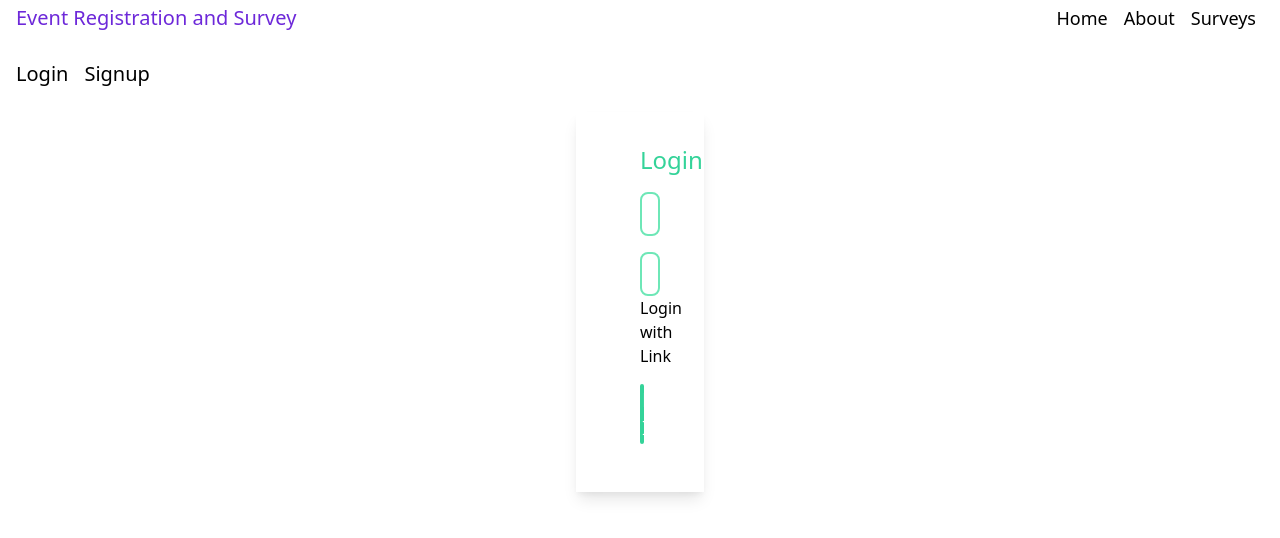
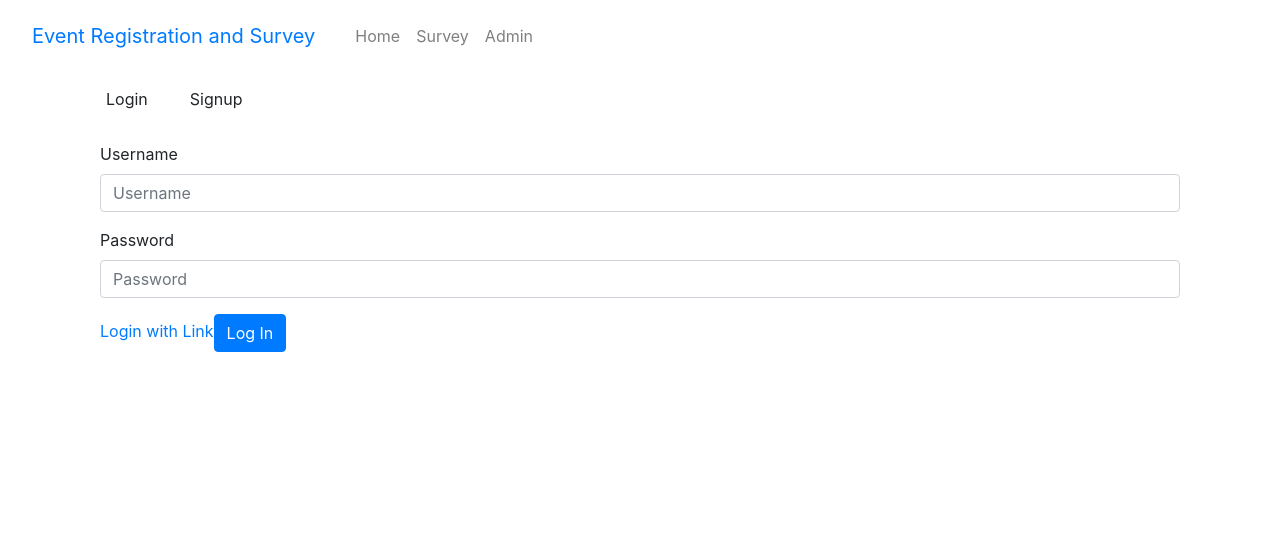
Before and after one commit to kdrahul/ERS_UI, a React (Create React App) app: page / in a window 1280 px wide. Shown: the top 538 px of the page. Built offline with nearby package versions, Linux system fonts and the light colour scheme.

Commit message:
Added jquery and popper

```diff
--- a/package.json
+++ b/package.json
@@ -7,6 +7,9 @@
         "@testing-library/react": "^11.1.0",
         "@testing-library/user-event": "^12.1.10",
         "axios": "^0.21.0",
+        "bootstrap": "^4.5.3",
+        "jquery": "3.4.1",
+        "popper.js": "^1.16.1",
         "react": "^17.0.1",
         "react-dom": "^17.0.1",
         "react-router-dom": "^5.2.0",
--- a/src/App.js
+++ b/src/App.js
@@ -4,6 +4,7 @@
 import Navbar from "./components/navbar";
 import EventDetails from "./components/details";
 import Survey from "./templates/survey";
+import Admin from "./templates/admin";
 
 const App = () => {
   return (
@@ -13,7 +14,7 @@
         <Route path="/" exact component={Landing} />
         <Route path="/home" exact component={Home} />
         <Route path="/survey" exact component={Survey} />
-
+        <Route path="/admin" exact component={Admin} />
         <Route path="/events/:id" component={EventDetails} />
       </Switch>
     </div>
--- /dev/null
+++ b/src/components/admin-control.js
@@ -0,0 +1,30 @@
+import React, { useState } from "react";
+import Users from "../components/admin_components/users";
+import Survey from "../components/admin_components/survey";
+import Events from "../components/admin_components/events";
+
+const titles = ["Users", "Surveys Responses", "Events"];
+const options = [<Users />, <Survey />, <Events />];
+
+const Landing = () => {
+  const [active, setActive] = useState(titles[0]);
+  return (
+    <div className="">
+      <button className="flex text-xl px-2 py-4">
+        {titles.map((op) => (
+          <div
+            key={op}
+            active={active === op}
+            onClick={() => setActive(op)}
+            className="p-2"
+          >
+            {op}
+          </div>
+        ))}
+      </button>
+      <p />
+    </div>
+  );
+};
+// Usage
+export default Landing;
--- a/src/components/login.js
+++ b/src/components/login.js
@@ -4,31 +4,32 @@
   const [username, setUsername] = useState();
   const [password, setPassword] = useState();
   return (
-    <div className="flex justify-center place-self-center align-middle ">
-      <form className="flex flex-col w-1/3 shadow-lg px-16 py-8 ">
-        <span className="text-center text-2xl text-green-400">Login</span>
+    <form className="container">
+      <div className="form-group">
+        <label for="username">Username</label>
         <input
-          className="border-solid border-green-300 border-opacity-100 rounded-lg border-2 p-2 mt-4"
+          className="form-control"
           type="text"
           placeholder="Username"
           onChange={(e) => setUsername(e.target.value)}
         />
+      </div>
+      <div className="form-group">
+        <label for="username">Password</label>
         <input
-          className="border-solid border-green-300 border-opacity-100 rounded-lg border-2 p-2 mt-4"
+          className="form-control"
           type="password"
           placeholder="Password"
           onChange={(e) => setPassword(e.target.value)}
         />
+      </div>
+      <div className="form-group">
         <Link to={`/home`}>Login with Link</Link>
-        <button
-          type="submit"
-          className="text-xl border-green-400 border-opacity-100 rounded-lg border-2 bg-green-400 text-white my-4"
-          onSubmit=""
-        >
+        <button type="submit" className="btn btn-primary" onSubmit="">
           Log In
         </button>
-      </form>
-    </div>
+      </div>
+    </form>
   );
 };
 
--- a/src/components/navbar.js
+++ b/src/components/navbar.js
@@ -1,30 +1,43 @@
 import { Link } from "react-router-dom";
 const Navbar = () => {
   return (
-    <div className="flex justify-between px-4 py-1">
-      <div>
-        <ul>
-          <li>
-            <Link to="/" className="text-xl text-purple-700">
-              Event Registration and Survey
+    <nav className="navbar navbar-expand-lg navbar-light ">
+      <div className="navbar-brand">
+        <Link to="/" className="nav-link">
+          Event Registration and Survey
+        </Link>
+      </div>
+      <button
+        class="navbar-toggler"
+        type="button"
+        data-toggle="collapse"
+        data-target="#navbarNav"
+        aria-controls="navbarNav"
+        aria-expanded="false"
+        aria-label="Toggle navigation"
+      >
+        <span class="navbar-toggler-icon"></span>
+      </button>
+      <div className="collapse navbar-collapse" id="navbarNav">
+        <ul className="navbar-nav mr-auto">
+          <li className="nav-item ">
+            <Link className="nav-link" to="/">
+              Home
+            </Link>
+          </li>
+          <li className="nav-item ">
+            <Link className="nav-link" to="/survey">
+              Survey
+            </Link>
+          </li>
+          <li className="nav-item ">
+            <Link className="nav-link" to="/admin">
+              Admin
             </Link>
           </li>
         </ul>
       </div>
-      <div className="">
-        <ul className="flex justify-evenly">
-          <li className="mx-2 text-lg">
-            <Link to="/">Home</Link>
-          </li>
-          <li className="mx-2 text-lg">
-            <a href="#brand">About</a>
-          </li>
-          <li className="mx-2 text-lg">
-            <a href="#brand">Surveys</a>
-          </li>
-        </ul>
-      </div>
-    </div>
+    </nav>
   );
 };
 
--- a/src/index.js
+++ b/src/index.js
@@ -2,8 +2,8 @@
 import ReactDOM from "react-dom";
 import App from "./App";
 import { BrowserRouter as Router } from "react-router-dom";
-import "./tailwind.min.css";
 import "./assets/style.css";
+import "bootstrap/dist/css/bootstrap.min.css";
 
 ReactDOM.render(
   <React.StrictMode>
--- /dev/null
+++ b/src/templates/admin.js
@@ -0,0 +1,10 @@
+import AdminControl from "../components/admin-control";
+const Admin = () => {
+  return (
+    <div>
+      <AdminControl />
+    </div>
+  );
+};
+
+export default Admin;
--- a/src/templates/landing.js
+++ b/src/templates/landing.js
@@ -7,8 +7,8 @@
 const Landing = () => {
   const [active, setActive] = useState(types[0]);
   return (
-    <div className="">
-      <button className="flex text-xl px-2 py-4">
+    <div className="container">
+      <div className="btn-group">
         {types.map((type) => (
           <div
             key={type}
@@ -16,10 +16,10 @@
             onClick={() => setActive(type)}
             className="p-2"
           >
-            {type}
+            <button className="btn">{type}</button>
           </div>
         ))}
-      </button>
+      </div>
       <p />
       <p>{active === "Login" ? <Login /> : <Signup />}</p>
     </div>
```
Also changed, not shown: src/components/admin_components/events.js (added), src/components/admin_components/survey.js (added), src/components/admin_components/users.js (added), 2 other files (tests, documents, lock files or other folders). Lines whose indentation alone changed are shown as unchanged.
